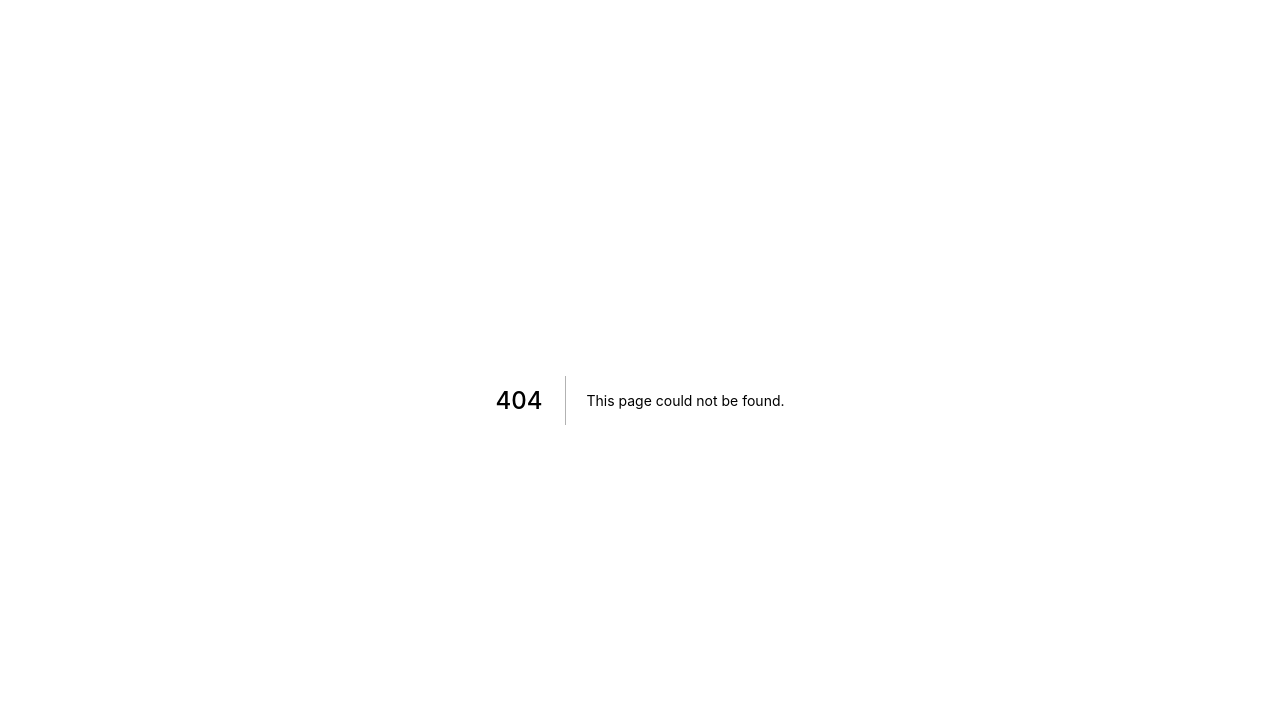
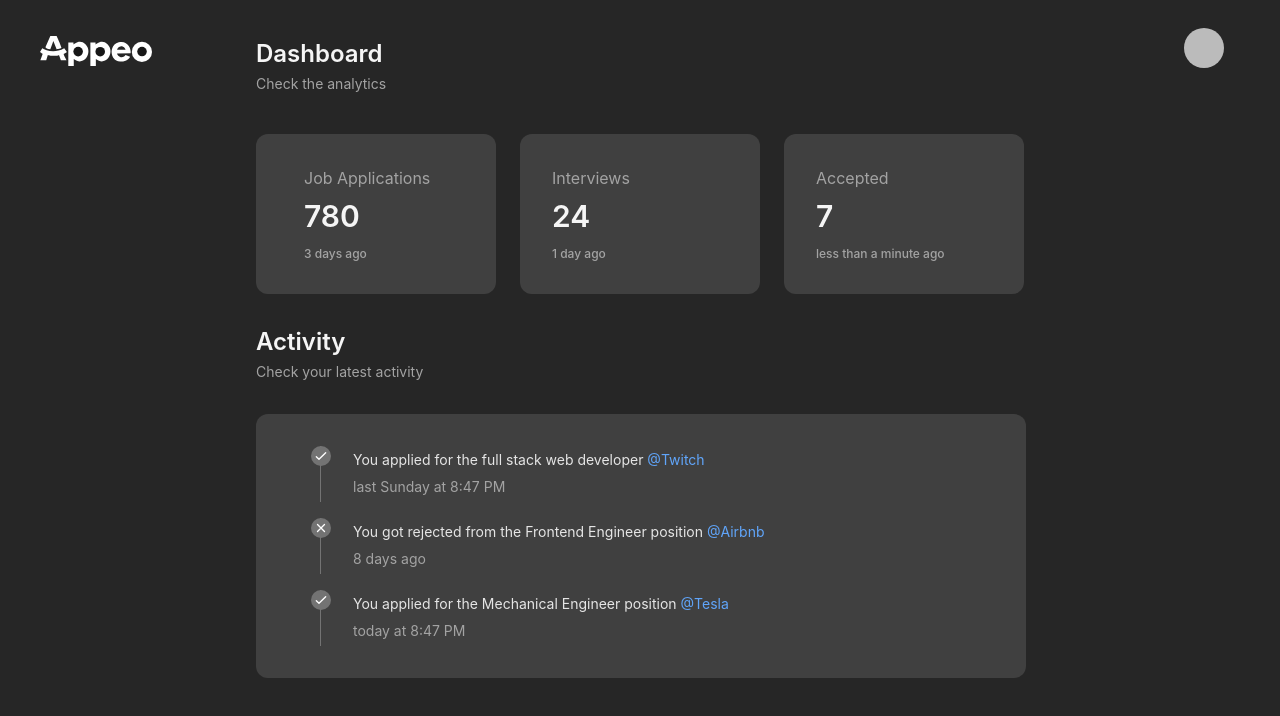
Before and after one commit to amine-tayani/appeo, a Next.js app: page /dashboard/1 in a window 1280 px wide. Before the commit this address had no page. Shown: the top 716 px of the page. Built offline with nearby package versions, Linux system fonts and the light colour scheme; no server answers; sample sign-in values are in the browser's storage.

Commit message:
fix : Add new database Adapter

```diff
--- a/package.json
+++ b/package.json
@@ -9,6 +9,7 @@
   "dependencies": {
     "@headlessui/react": "^1.6.0",
     "clsx": "^1.1.1",
+    "date-fns": "^2.28.0",
     "framer-motion": "^6.3.3",
     "moment": "^2.29.3",
     "next": "latest",
--- /dev/null
+++ b/src/components/icons/PlusIcon.tsx
@@ -0,0 +1,24 @@
+import { IconProps } from '@/types/step'
+import * as React from 'react'
+
+const PlusIcon: React.FunctionComponent<IconProps> = ({ sw, h, w, color }) => {
+  return (
+    <svg
+      width={w}
+      height={h}
+      strokeWidth={sw}
+      viewBox="0 0 24 24"
+      fill="none"
+      xmlns="http://www.w3.org/2000/svg"
+    >
+      <path
+        d="M6 12H12M18 12H12M12 12V6M12 12V18"
+        stroke={color}
+        stroke-linecap="round"
+        stroke-linejoin="round"
+      />
+    </svg>
+  )
+}
+
+export default PlusIcon
--- /dev/null
+++ b/src/components/icons/WindowsIcon.tsx
@@ -0,0 +1,24 @@
+import * as React from 'react'
+
+const WindowsIcon: React.FunctionComponent = () => {
+  return (
+    <svg
+      className="text-neutral-400"
+      width={25}
+      height={25}
+      strokeWidth={1.4}
+      viewBox="0 0 24 24"
+      fill="none"
+      xmlns="http://www.w3.org/2000/svg"
+    >
+      <path
+        d="M4 16.9865V7.01353C4 6.71792 4.21531 6.46636 4.50737 6.42072L19.3074 4.10822C19.6713 4.05137 20 4.33273 20 4.70103V19.299C20 19.6673 19.6713 19.9486 19.3074 19.8918L4.50737 17.5793C4.21531 17.5336 4 17.2821 4 16.9865Z"
+        stroke="currentColor"
+      />
+      <path d="M4 12H20" stroke="currentColor" />
+      <path d="M10.5 5.5V18.5" stroke="currentColor" />
+    </svg>
+  )
+}
+
+export default WindowsIcon
--- a/src/components/navbar/AuthNav.tsx
+++ b/src/components/navbar/AuthNav.tsx
@@ -49,42 +49,47 @@ const AuthNav = () => {
                       damping: 20,
                     },
                   }}
-                  className=" w-[220px] overflow-hidden rounded-lg bg-neutral-700 shadow-xl"
+                  className=" w-[250px] overflow-hidden rounded-lg bg-neutral-700 shadow-xl"
                 >
                   {session && (
-                    <div className="ml-6 mt-4 flex items-center space-x-2">
+                    <div className="mx-6 mt-4 flex items-center justify-between space-x-4 py-2 ">
+                      <div>
+                        <p className="mb-1 text-sm font-semibold capitalize text-neutral-100">
+                          {session.user.name}
+                        </p>
+                        <p className="text-xs text-neutral-300">
+                          {session.user.email}
+                        </p>
+                      </div>
                       <img
                         className=" h-10 w-10 cursor-pointer rounded-full"
                         src={session.user.image}
                       />
-                      <span className=" font-medium capitalize text-neutral-100">
-                        {session.user.name}
-                      </span>
                     </div>
                   )}
 
                   <ul
-                    className="mt-4 space-y-1 border-t border-[#4b4a4a] py-3"
+                    className="mt-4 space-y-1 border-t border-[#4b4a4a] py-3 "
                     aria-labelledby="dropdown"
                   >
                     <li>
                       <Link href={`/profile/${session?.user.name}`}>
-                        <a className="mx-4 block rounded-lg py-2 px-4 text-sm text-zinc-400 hover:bg-neutral-600 hover:text-neutral-100">
+                        <a className="mx-4 block rounded-lg py-2 px-4 text-sm text-zinc-300 hover:bg-neutral-600 hover:text-neutral-100">
                           Profile
                         </a>
                       </Link>
                     </li>
                     <li>
-                      <Link href="#">
-                        <a className="mx-4 block rounded-lg py-2 px-4 text-sm text-zinc-400 hover:bg-neutral-600 hover:text-neutral-100">
+                      <Link href={`/dashboard/${session?.user.name}`}>
+                        <a className="mx-4 block rounded-lg py-2 px-4 text-sm text-zinc-300 hover:bg-neutral-600 hover:text-neutral-100">
                           Dashboard
                         </a>
                       </Link>
                     </li>
                     <li>
-                      <Link href="#">
-                        <a className="mx-4 block rounded-lg py-2 px-4 text-sm text-zinc-400 hover:bg-neutral-600 hover:text-neutral-100">
-                          Settings
+                      <Link href={`/settings/${session?.user.name}`}>
+                        <a className="mx-4 block rounded-lg py-2 px-4 text-sm text-zinc-300 hover:bg-neutral-600 hover:text-neutral-100">
+                          Security & Login
                         </a>
                       </Link>
                     </li>
@@ -93,7 +98,7 @@ const AuthNav = () => {
                       <li>
                         <button
                           onClick={handleSignOutAction}
-                          className="mx-4 w-[190px] rounded-lg py-2 px-4 text-left text-sm text-zinc-400 hover:bg-neutral-600 hover:text-neutral-100"
+                          className="mx-4 w-[190px] rounded-lg py-2 px-4 text-left text-sm text-zinc-300 hover:bg-neutral-600 hover:text-neutral-100"
                         >
                           Sign out
                         </button>
@@ -101,7 +106,7 @@ const AuthNav = () => {
                     ) : (
                       <li>
                         <Link href="/login">
-                          <a className="mx-4 block rounded-lg py-2 px-4 text-sm text-zinc-400 hover:bg-neutral-600 hover:text-neutral-100">
+                          <a className="mx-4 block rounded-lg py-2 px-4 text-sm text-zinc-300 hover:bg-neutral-600 hover:text-neutral-100">
                             Sign in
                           </a>
                         </Link>
--- a/src/components/navbar/Navbar.tsx
+++ b/src/components/navbar/Navbar.tsx
@@ -204,10 +204,10 @@ const Navbar: React.FunctionComponent = () => {
             </li>
             <li>
               <a
-                href="#"
+                href="/privacy"
                 className=" font-medium text-neutral-400 hover:text-blue-500 "
               >
-                Blog
+                Privacy
               </a>
             </li>
             <li>
--- a/src/pages/api/auth/[...nextauth].ts
+++ b/src/pages/api/auth/[...nextauth].ts
@@ -27,6 +27,7 @@ export default NextAuth({
       },
     }),
   ],
+
   secret: process.env.NEXTAUTH_SECRET,
   debug: true,
 })
--- /dev/null
+++ b/src/pages/dashboard/[id].tsx
@@ -0,0 +1,147 @@
+import * as React from 'react'
+import Head from 'next/head'
+import { GetServerSideProps } from 'next'
+import { formatDistance, formatRelative, subDays } from 'date-fns'
+import { getSession, useSession } from 'next-auth/react'
+import AuthNav from '@/components/navbar/AuthNav'
+import CancelIcon from '@/components/icons/CancelIcon'
+import CheckIcon from '@/components/icons/CheckIcon'
+import Clsx from 'clsx'
+
+const Dashboard = () => {
+  const activities = [
+    {
+      icon: <CheckIcon h="16" w="16" sw={2} color="white" />,
+      title: 'You applied for the full stack web developer',
+      time: formatRelative(subDays(new Date(), 3), new Date()),
+      company: '@Twitch',
+    },
+    {
+      icon: <CancelIcon h="16" w="16" sw={2} color="white" />,
+      title: 'You got rejected from the Frontend Engineer position ',
+      time: formatDistance(subDays(new Date(), 8), new Date(), {
+        addSuffix: true,
+      }),
+      company: '@Airbnb',
+    },
+    {
+      icon: <CheckIcon h="16" w="16" sw={2} color="white" />,
+      title: 'You applied for the Mechanical Engineer position ',
+      time: formatRelative(subDays(new Date(), 0), new Date()),
+      company: '@Tesla',
+    },
+  ]
+
+  const s = useSession()
+
+  return (
+    <React.Fragment>
+      <Head>
+        <title>Dashboard</title>
+      </Head>
+      <div className="min-h-screen bg-neutral-800">
+        <AuthNav />
+        <div className="container mx-auto -mt-16 flex max-w-screen-md flex-col justify-center">
+          <h1 className="mb-1 text-left text-2xl font-semibold text-neutral-100">
+            Dashboard
+          </h1>
+          <p className="mb-10 text-sm text-neutral-400">Check the analytics</p>
+          <div className="grid grid-cols-12 gap-x-6">
+            <div className=" flex flex-col rounded-xl bg-neutral-700 px-4 sm:col-span-6 xl:col-span-4">
+              <div className="p-8">
+                <h2 className="mb-2 text-neutral-400">Job Applications</h2>
+                <div className="mr-2 text-3xl font-semibold text-neutral-100">
+                  780
+                </div>
+                <div className="mt-3 text-xs font-medium text-neutral-400">
+                  {formatDistance(subDays(new Date(), 3), new Date(), {
+                    addSuffix: true,
+                  })}
+                </div>
+              </div>
+            </div>
+            <div className=" flex flex-col rounded-xl bg-neutral-700 sm:col-span-6 xl:col-span-4">
+              <div className="p-8">
+                <h2 className="mb-2 text-neutral-400">Interviews</h2>
+                <div className="mr-2 text-3xl font-semibold text-neutral-100">
+                  24
+                </div>
+                <div className="mt-3 text-xs font-medium text-neutral-400">
+                  {formatDistance(subDays(new Date(), 1), new Date(), {
+                    addSuffix: true,
+                  })}
+                </div>
+              </div>
+            </div>
+            <div className="flex flex-col rounded-xl bg-neutral-700 sm:col-span-6 xl:col-span-4">
+              <div className="p-8">
+                <h2 className="mb-2 text-neutral-400">Accepted</h2>
+                <div className="mr-2 text-3xl font-semibold text-neutral-100">
+                  7
+                </div>
+                <div className="mt-3 text-xs font-medium text-neutral-400">
+                  {formatDistance(subDays(new Date(), 0), new Date(), {
+                    addSuffix: true,
+                  })}
+                </div>
+              </div>
+            </div>
+            <div className="mt-4 w-fit rounded-sm">
+              <header className="py-4">
+                <h2 className="text-2xl font-semibold text-neutral-100">
+                  Activity
+                </h2>
+                <p className="mb-4 mt-1 text-sm text-neutral-400">
+                  Check your latest activity
+                </p>
+              </header>
+              <div className="w-[770px] rounded-xl bg-neutral-700 p-4">
+                {activities.map((activity, id) => {
+                  return (
+                    <ol
+                      key={id}
+                      className="relative mx-12 mt-4 border-l border-neutral-500"
+                    >
+                      <li className="mb-4 ml-8 py-1">
+                        <div className="absolute -left-1.5 -mt-1 -ml-1 flex h-5 w-5 items-center justify-center rounded-full bg-neutral-500">
+                          {activity.icon}
+                        </div>
+                        <h3 className=" mb-1 text-sm text-neutral-200">
+                          {activity.title}{' '}
+                          <span className="text-blue-400">
+                            {activity.company}
+                          </span>
+                        </h3>
+                        <time className="mb-1 text-sm leading-none text-neutral-400">
+                          {activity.time}
+                        </time>
+                      </li>
+                    </ol>
+                  )
+                })}
+              </div>
+            </div>
+          </div>
+        </div>
+      </div>
+    </React.Fragment>
+  )
+}
+
+export const getServerSideProps: GetServerSideProps = async (context) => {
+  const session = await getSession(context)
+  if (!session) {
+    return {
+      redirect: {
+        destination: '/login',
+        permanent: false,
+      },
+    }
+  }
+
+  return {
+    props: { session },
+  }
+}
+
+export default Dashboard
--- a/src/pages/login.tsx
+++ b/src/pages/login.tsx
@@ -1,7 +1,8 @@
 import * as React from 'react'
-import { signIn } from 'next-auth/react'
+import { getSession, signIn } from 'next-auth/react'
 import GoogleIcon from '@/components/icons/GoogleIcon'
 import AppeoIcon from '@/components/icons/AppeoIcon'
+import { GetServerSideProps } from 'next'
 
 const LoginPage = () => {
   const handleSignInWithGoogleAction = (
@@ -58,3 +59,19 @@ const LoginPage = () => {
 }
 
 export default LoginPage
+
+export const getServerSideProps: GetServerSideProps = async (context) => {
+  const session = await getSession(context)
+  if (session) {
+    return {
+      redirect: {
+        destination: '/applications',
+        permanent: false,
+      },
+    }
+  }
+
+  return {
+    props: { session },
+  }
+}
--- a/src/pages/settings/[id].tsx
+++ b/src/pages/settings/[id].tsx
@@ -1,14 +1,12 @@
 import * as React from 'react'
 import { GetServerSideProps } from 'next'
+import Head from 'next/head'
 import { getSession, useSession } from 'next-auth/react'
 import AuthNav from '@/components/navbar/AuthNav'
-import Image from 'next/image'
-import Head from 'next/head'
+import WindowsIcon from '@/components/icons/WindowsIcon'
 
 const Profile = () => {
   const s = useSession()
-  const [name, setName] = React.useState(s.data.user.name)
-  const [email, setEmail] = React.useState(s.data.user.email)
 
   return (
     <React.Fragment>
@@ -18,9 +16,9 @@ const Profile = () => {
       <div className="min-h-screen bg-neutral-800">
         <AuthNav />
         <div className="container flex max-w-screen-2xl justify-center">
-          <div className="mt-6 w-1/3">
+          <div className=" w-1/3">
             <h1 className="mb-1 text-left text-2xl font-semibold text-neutral-100">
-              Settings
+              Security & Login
             </h1>
             <p className="mb-10 text-sm text-neutral-400">
               Manage your setting
@@ -65,10 +63,24 @@ const Profile = () => {
                 className="rounded-lg bg-neutral-700 py-2 pl-6 text-sm text-neutral-300 focus:outline-none focus:ring-2 focus:ring-blue-500"
               />
             </div>
-
-            <button className="mt-4 rounded-lg bg-blue-600 px-4 py-2 text-sm font-medium text-neutral-200 hover:bg-blue-500 focus:outline-none">
+            <button className=" rounded-lg bg-blue-600 px-4 py-2 text-sm font-medium text-neutral-200 hover:bg-blue-500 focus:outline-none">
               Update
             </button>
+
+            <div className="py-8 text-sm text-neutral-200">
+              <p className="mb-8 mt-4 text-sm text-neutral-400">
+                Where You're Logged In
+              </p>
+              <div className=" mb-2 flex items-center">
+                <WindowsIcon />
+                <span className="ml-3">
+                  Windows - Santa Monica, CA, United States
+                </span>
+              </div>
+              <p className="mx-9 text-neutral-400">
+                Chrome - <span className="text-green-400">Active now</span>
+              </p>
+            </div>
           </div>
         </div>
       </div>
--- a/src/pages/signup.tsx
+++ b/src/pages/signup.tsx
@@ -1,6 +1,24 @@
 import AppeoIcon from '@/components/icons/AppeoIcon'
 import GoogleIcon from '@/components/icons/GoogleIcon'
+import { GetServerSideProps } from 'next'
+import { getSession } from 'next-auth/react'
 import * as React from 'react'
+
+export const getServerSideProps: GetServerSideProps = async (context) => {
+  const session = await getSession(context)
+  if (session) {
+    return {
+      redirect: {
+        destination: '/applications',
+        permanent: false,
+      },
+    }
+  }
+
+  return {
+    props: { session },
+  }
+}
 
 const SignupPage = () => {
   return (
```
Also changed, not shown: 1 other file (tests, documents, lock files or other folders).
